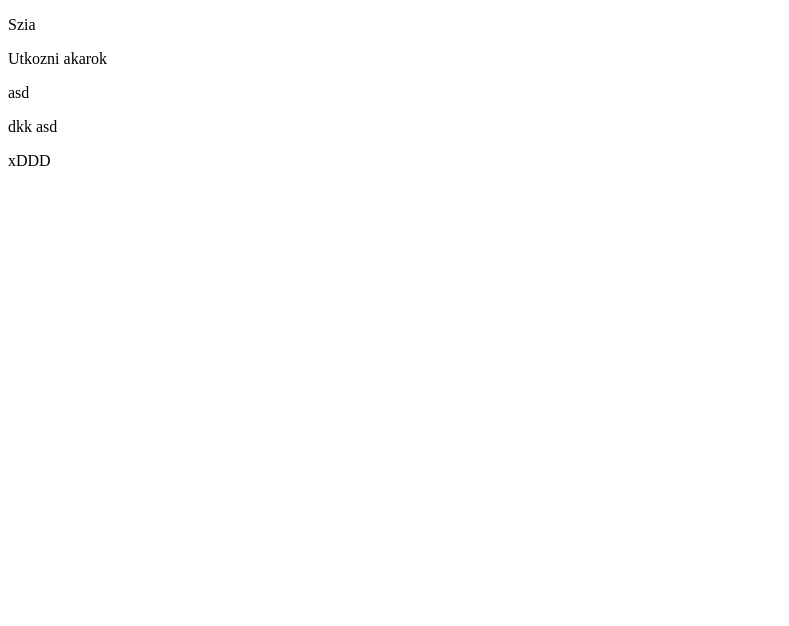
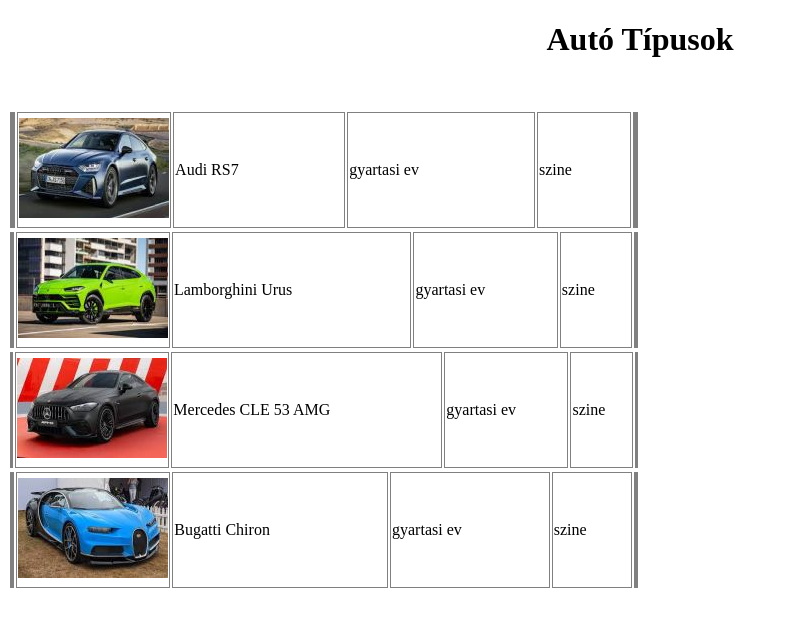
Before and after one commit to Bito-Zalan/kozos-git, a plain HTML site: page index.html in a window 1280 px wide. Shown: the whole page, without its empty margins (0-789 px from the left). Drawn offline with Linux system fonts and the light colour scheme.

Commit message:
kepek meretezve a helyen

```diff
--- a/index.html
+++ b/index.html
@@ -1,16 +1,61 @@
 <!DOCTYPE html>
-<html lang="en">
-<head>
-    <meta charset="UTF-8">
-    <meta name="viewport" content="width=device-width, initial-scale=1.0">
-    <title>Document</title>
-</head>
-<body>
-    <p>Szia</p>
-    Utkozni akarok
-    <p>asd</p>
-dkk
-asd
-    <p>xDDD</p>
-</body>
+<html lang="hu">
+  <head>
+    <meta charset="UTF-8" />
+    <meta name="description" content="Free Web tutorials" />
+    <meta name="keywords" content="HTML, CSS, JavaScript" />
+    <meta name="author" content="John Doe" />
+    <meta name="viewport" content="width=device-width, initial-scale=1.0" />
+    <title>Boldi, Zalán</title>
+    <link rel="stylesheet" href="style.css" />
+  </head>
+  <body class="oldal1">
+    <header class="oldal1header"><h1>Autó Típusok</h1></header>
+    <article>
+      <div class="tablazatoldal1">
+        <table>
+          <tr>
+            <th class="oldal1th"></th>
+            <td class="keptd"><img src="kepek meretezve/download_200.jpg" alt="rs7"></td>
+            <td>Audi RS7</td>
+            <td>gyartasi ev</td>
+            <td>szine</td>
+            <th class="oldal1th"></th>
+          </tr>
+        </table>
+        <table>
+          <tr>
+            <th class="oldal1th"></th>
+            <td class="keptd"><img src="kepek meretezve/urus_200.jpg" alt="urus"></td>
+            <td>Lamborghini Urus</td>
+            <td>gyartasi ev</td>
+            <td>szine</td>
+            <th class="oldal1th"></th>
+          </tr>
+        </table>
+        <table>
+          <tr>
+            <th class="oldal1th"></th>
+            <td class="keptd"><img src="kepek meretezve/amg_200.jpg" alt="amg"></td>
+            <td>Mercedes CLE 53 AMG</td>
+            <td>gyartasi ev</td>
+            <td>szine</td>
+            <th class="oldal1th"></th>
+          </tr>
+        </table>
+        <table>
+          <tr>
+            <th class="oldal1th"></th>
+            <td class="keptd"><img src="kepek meretezve/chiron_200.jpg" alt="chiron"></td>
+            <td>Bugatti Chiron</td>
+            <td>gyartasi ev</td>
+            <td>szine</td>
+            <th class="oldal1th"></th>
+          </tr>
+        </table>
+      </div>
+    </article>
+    <nav></nav>
+    <footer></footer>
+  </body>
 </html>
--- a/style.css
+++ b/style.css
@@ -0,0 +1,21 @@
+.oldal1th{
+    background-color: gray;
+}
+.oldal1header{
+    text-align: center;
+}
+.tablazatoldal1{
+    width: 100%;
+    margin: auto;
+    padding-top: 30px;
+}
+table{
+    width: 50%;
+    height: 15vh;
+}
+td{
+    border: 1px solid gray;
+}
+.keptd{
+    width: 100px;
+}
```
Also changed, not shown: kepek meretezve/amg_200.jpg (added), kepek meretezve/chiron_200.jpg (added), kepek meretezve/download_200.jpg (added), kepek meretezve/urus_200.jpg (added), kepek/amg.jpg (added), kepek/chiron.jpg (added), kepek/download.jpg (added), kepek/urus.jpg (added).
